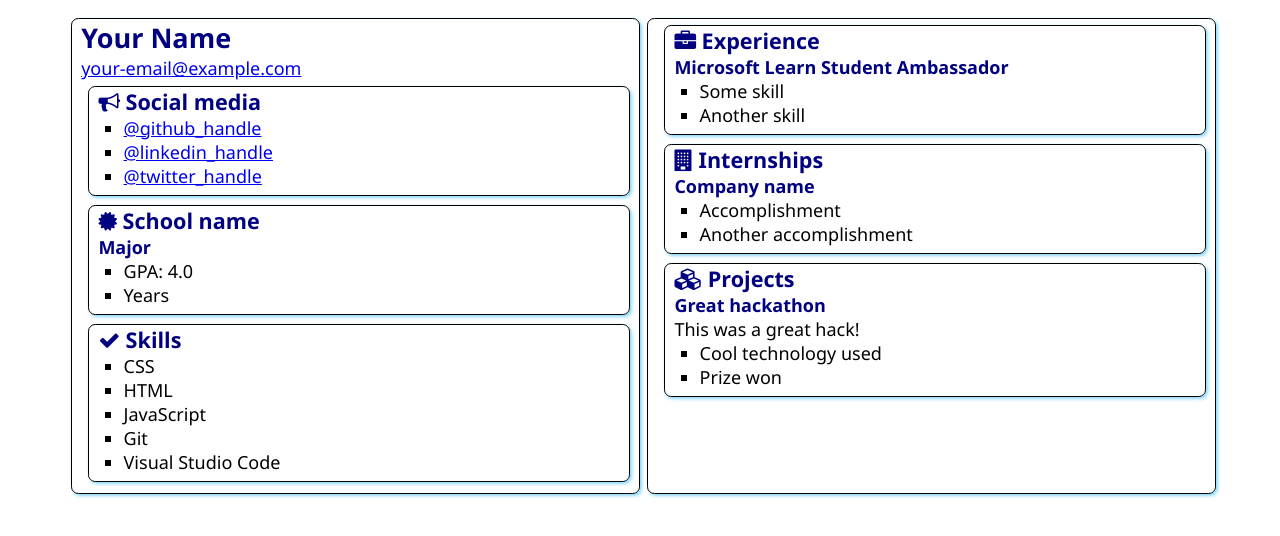
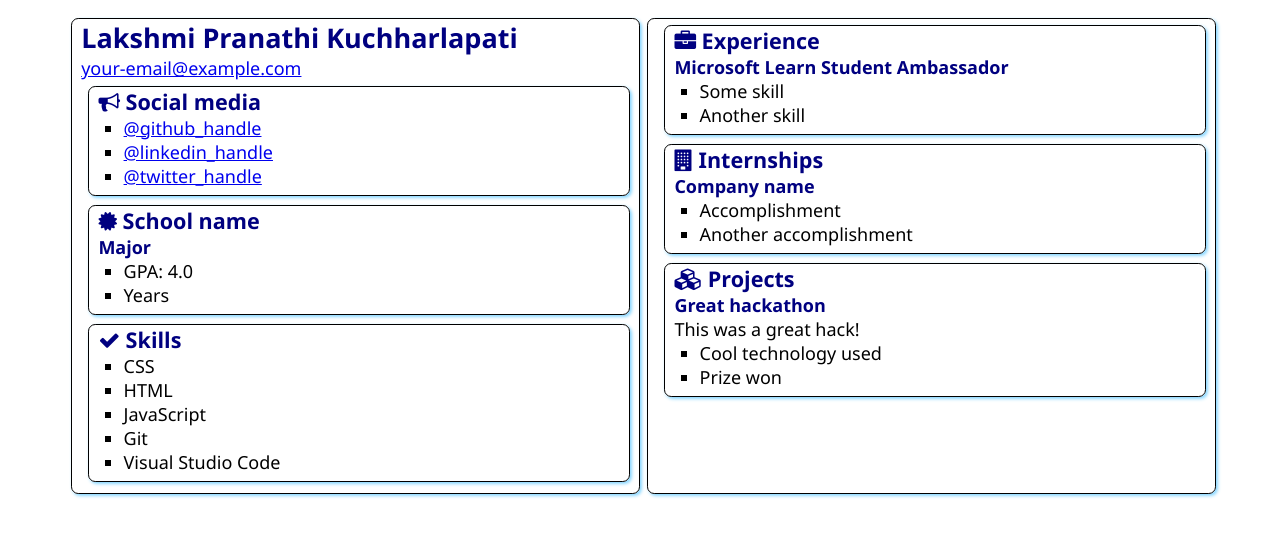
Before and after one commit to pranathi-msla/SATechnicalOnboarding, a plain HTML site: page src/index.html in a window 1280 px wide. Drawn offline with Linux system fonts and the light colour scheme.

Commit message:
Added My Name
I changed the name heading to my own name.

```diff
--- a/src/index.html
+++ b/src/index.html
@@ -12,7 +12,7 @@
 <body>
     <main>
         <article class="box">
-            <h1>Your Name</h1>
+            <h1>Lakshmi Pranathi Kuchharlapati</h1>
             <div><a href="mailto:your.email@example.com">your-email@example.com</a></div>
 
             <section class="box">
```
